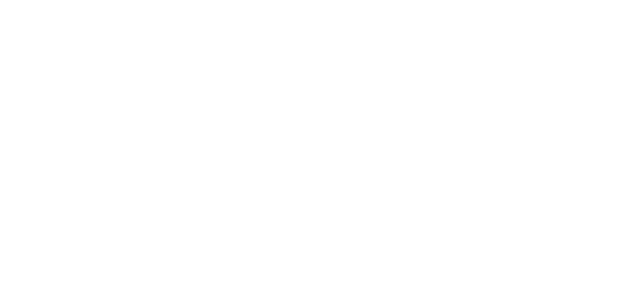
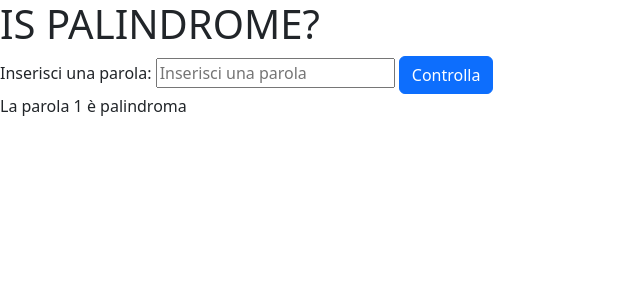
Before and after one commit to orazi-paolo/php-snacks-b1, a PHP site: page /?word=1 in a window 1280 px wide. Before the commit the part shown is empty. Shown: the top 300 px of the page, without its empty margins (0-640 px from the left). Run offline with PHP 8.4, Linux system fonts and the light colour scheme.

Commit message:
created a form to enter the word

```diff
--- a/snack-5/index.php
+++ b/snack-5/index.php
@@ -1,3 +1,8 @@
+<?php
+require_once __DIR__ . '/function.php';
+$word = $_GET['word'];
+?>
+
 <!DOCTYPE html>
 <html lang="en">
 
@@ -5,10 +10,46 @@
     <meta charset="UTF-8">
     <meta name="viewport" content="width=device-width, initial-scale=1.0">
     <title>is palindrome?</title>
+    <!-- bootstrap -->
+    <link href="https://cdn.jsdelivr.net/npm/bootstrap@5.3.3/dist/css/bootstrap.min.css" rel="stylesheet"
+        integrity="sha384-QWTKZyjpPEjISv5WaRU9OFeRpok6YctnYmDr5pNlyT2bRjXh0JMhjY6hW+ALEwIH" crossorigin="anonymous">
 </head>
 
 <body>
-
+    <section>
+        <div class="row">
+            <div class="col-12">
+                <h1>
+                    IS PALINDROME?
+                </h1>
+            </div>
+            <div class="col-12">
+                <form action="index.php" method="GET">
+                    <label for="word">
+                        Inserisci una parola:
+                    </label>
+                    <input type="text" placeholder="Inserisci una parola" name="word" id="word">
+                    <button type="submit" class="btn btn-primary">Controlla</button>
+                </form>
+            </div>
+            <div class="col-12">
+                <p>
+                    <?php
+                    // se c'è
+                    if (isset($word)) {
+                        // se è palindroma
+                        if (isPalindrome($word)) {
+                            echo 'La parola ' . $word . ' è palindroma';
+                            // altrimenti
+                        } else {
+                            echo 'La parola ' . $word . ' non è palindroma';
+                        }
+                    }
+                    ?>
+                </p>
+            </div>
+        </div>
+    </section>
 </body>
 
 </html>
```
